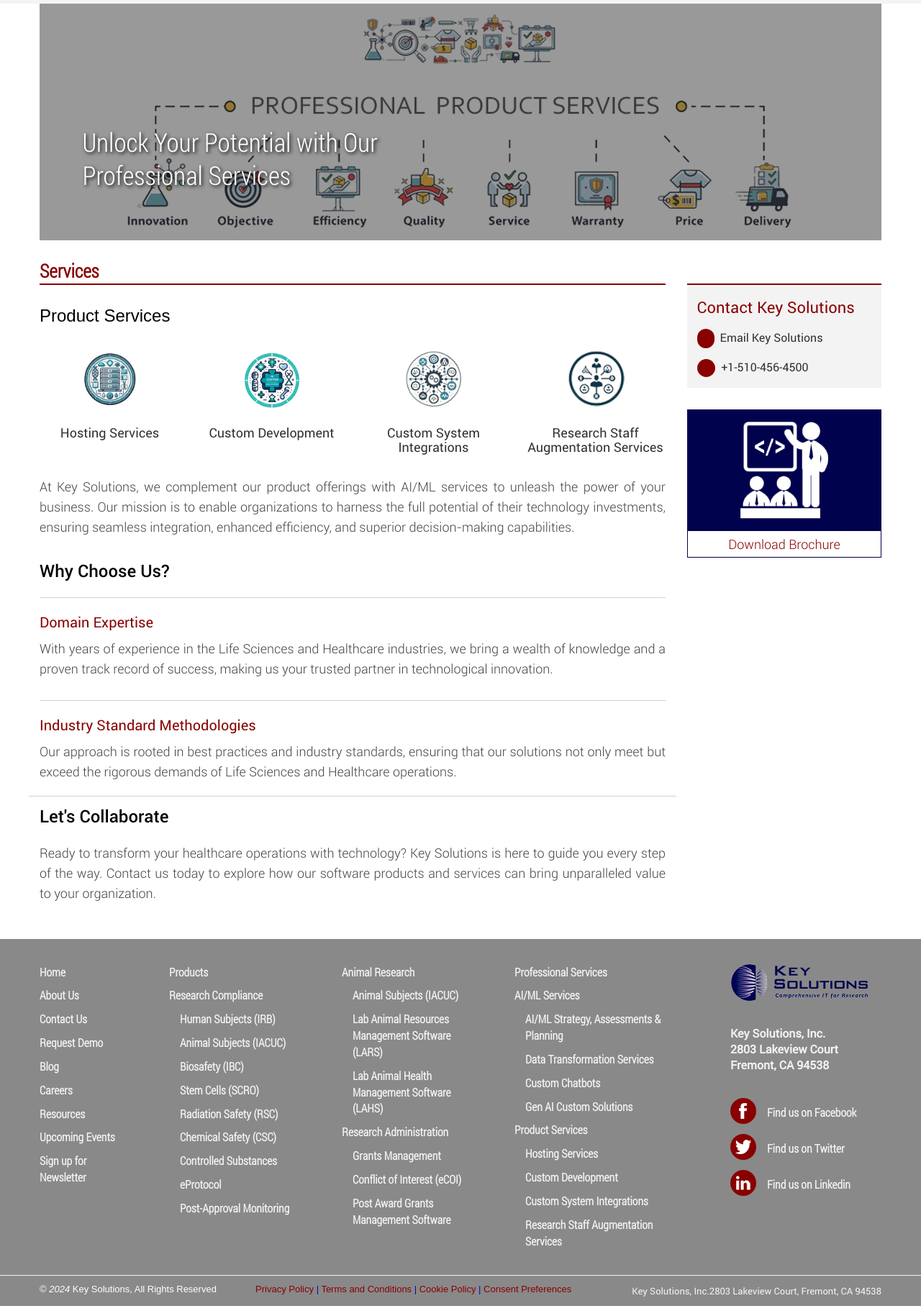
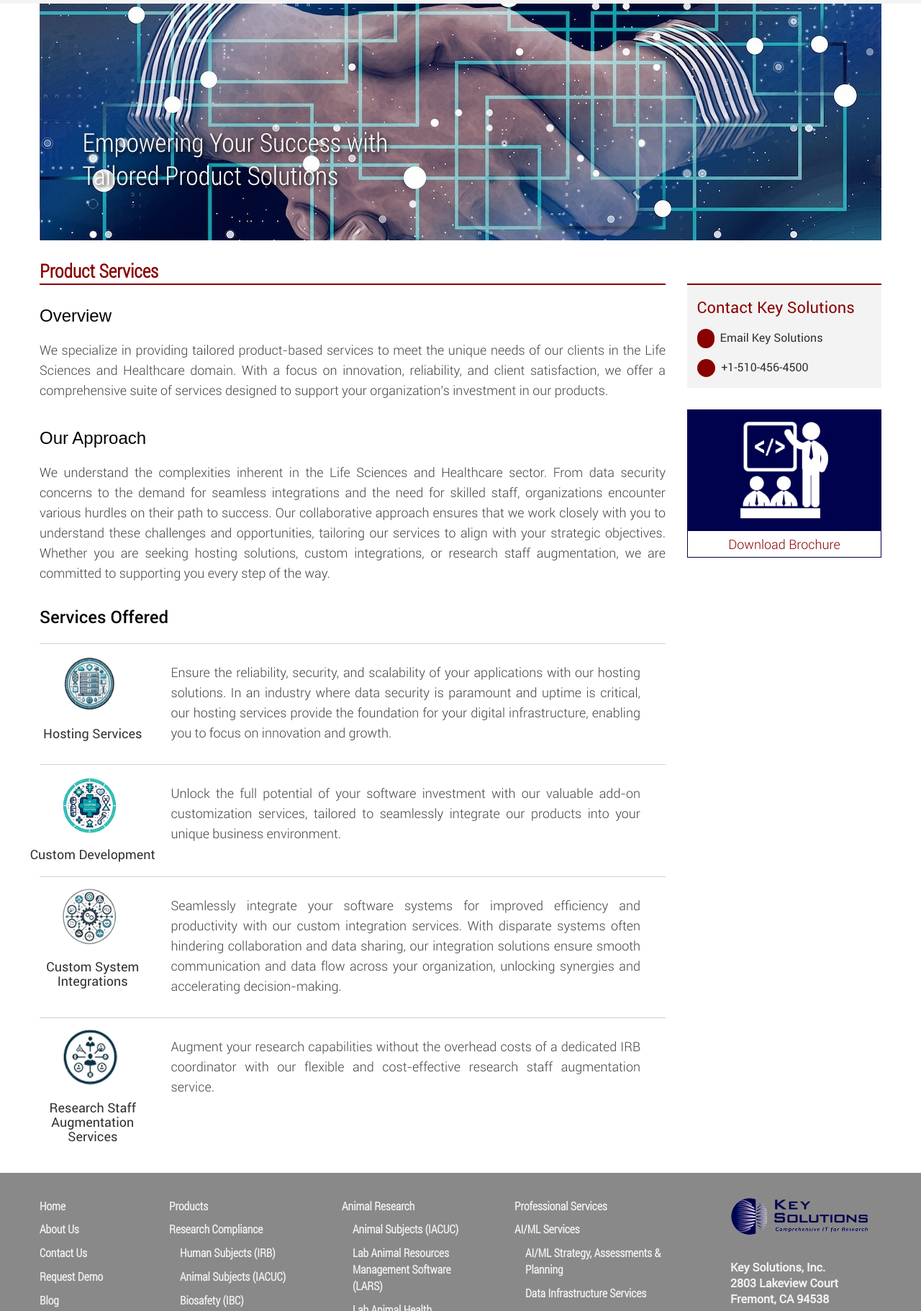
Before and after one commit to tlsuppliertemplates/KeySolutionsV0, a plain HTML site: page product-services-page.html in a window 1280 px wide. Shown: the part 104-1926 px from the top of the page at 72% size. Drawn offline with Linux system fonts and the light colour scheme; a script that the page names is missing; some icons are missing.

Commit message:
Add files via upload

```diff
--- a/product-services-page.html
+++ b/product-services-page.html
@@ -6,7 +6,7 @@
 <head>
 <meta charset="utf-8">
 <meta name="viewport" content="width=device-width, initial-scale=1">
-<title>Professtional Services | Key Solutions</title>
+<title>Product Services | Key Solutions</title>
 <meta name="description" content="Key Solutions product suite is a system for configurable workflow automation."/>
 <link rel="canonical" href="products.html"/>
 <link rel="icon" type="image/png" sizes="16x16" href="images/favicon-16x16.png">
@@ -351,7 +351,7 @@ border-style:none;
                       <a href="ai-ml-strategy-planning.html">AI/ML Strategy, Assessments & Planning </a>
                     </li>
                     <li>
-                      <a href="data-infrastructure-services.html">Data Transformation Services </a>
+                      <a href="data-infrastructure-services.html">Data Infrastructure Services</a>
                     </li>
                     <li>
                       <a href="custom-chatbots.html"> Custom Chatbots</a>
@@ -398,10 +398,10 @@ border-style:none;
   <div class="container top_padding">
     <div class="row">
       <div class="col-xs-12 col-sm-12 col-md-12 col-lg-12">
-        <div class="aboutus_banner"> <img src="images/professional-product-service.jpg" alt="Key Solutions Product">
+        <div class="aboutus_banner"> <img src="images/product-service-index.jpg" alt="Key Solutions Product">
           <div class="inner_banner_text hidden-xs">
             <div class="col-sm-11 col-md-9 col-lg-9 text-left">
-              <h1><span>Unlock Your Potential with Our Professional Services</span></h1>
+              <h1><span>Empowering Your Success with Tailored Product Solutions</span></h1>
             </div>
           </div>
         </div>
@@ -418,87 +418,81 @@ border-style:none;
       <div class="row">
         <div class="col-xs-12 col-sm-8 col-md-9 col-lg-9">
           <div class="titles">
-            <h1><span>Services</span> </h1>
+            <h1><span>Product Services</span> </h1>
           </div>
           <div class="row">
-            <div class="col-xs-12 col-sm-12 col-md-12 col-lg-12">
-              <div class="">
-                <h3>Product Services</h3>
+            <div>
+              <div class="col-xs-12 col-sm-12 col-md-12 col-lg-12">
+                <h3>Overview</h3>
               </div>
-              <div class="row">
-                <div class="col-xs-12 col-sm-3 col-md-3 col-lg-3">
-                  <div class="inner_products"> <a href="hosting-services.html">
-				          <img src="images/ps-icon6.png"  class="img-responsive product_img1" style="background-color:inherit; border-radius:inherit;" alt="img">
-                    <h3 class="product_title">Hosting Services</h3>
-                    </a> </div>
-                </div>
-                <div class="col-xs-12 col-sm-3 col-md-3 col-lg-3">
-                  <div class="inner_products"> <a href="custom-development.html">
-				          <img src="images/ps-icon7.png"  class="img-responsive product_img1" style="background-color:inherit; border-radius:inherit;" alt="img">
-                    <h3 class="product_title">Custom Development</h3>
-                    </a> </div>
-                </div>
-                <div class="col-xs-12 col-sm-3 col-md-3 col-lg-3">
-                  <div class="inner_products"> <a href="custom-system-integrations.html">
-				          <img src="images/ps-icon8.png"  class="img-responsive product_img1" style="background-color:inherit; border-radius:inherit;" alt="img">
-                    <h3 class="product_title">Custom System Integrations</h3>
-                    </a> </div>
-                </div>
-                <div class="col-xs-12 col-sm-3 col-md-3 col-lg-3">
-                  <div class="inner_products"> <a href="research-administration-services.html">
-				          <img src="images/ps-icon9.png"  class="img-responsive product_img1" style="background-color:inherit; border-radius:inherit;" alt="img">
-                    <h3 class="product_title">Research Staff Augmentation Services</h3>
-                    </a> </div>
-                </div>
+              <div class="col-xs-12 col-sm-12 col-md-12 col-lg-12">
+                <p>We specialize in providing tailored product-based services to meet the unique needs of our clients in the Life Sciences and Healthcare domain. With a focus on innovation, reliability, and client satisfaction, we offer a comprehensive suite of services designed to support your organization's investment in our products.</p>
               </div>
             </div>
-            <div class="col-xs-12 col-sm-12 col-md-12 col-lg-12">
-              <!-- <h3 class="title_h3"><span>Overview</span></h3> -->
-              <p>
-                At Key Solutions, we complement our product
-offerings with AI/ML services to unleash the power
-of your business.
-                Our mission is to enable organizations to harness the full potential of their technology investments, ensuring seamless integration, enhanced efficiency, and superior decision-making capabilities.</p>
+            <div>
+              <div class="col-xs-12 col-sm-12 col-md-12 col-lg-12">
+                <h3>Our Approach</h3>
+              </div>
+              <div class="col-xs-12 col-sm-12 col-md-12 col-lg-12">
+                <p>We understand the complexities inherent in the Life Sciences and Healthcare sector. From data security concerns to the demand for seamless integrations and the need for skilled staff, organizations encounter various hurdles on their path to success. Our collaborative approach ensures that we work closely with you to understand these challenges and opportunities, tailoring our services to align with your strategic objectives. Whether you are seeking hosting solutions, custom integrations, or research staff augmentation, we are committed to supporting you every step of the way.</p>
+              </div>
             </div>
 
-            <!-- <div class="col-xs-12 col-sm-12 col-md-12 col-lg-12 feature_text">
-              <h3 class="title_h3 feature_h3"><span>Our Services</span></h3>
-              <div class="contact1 contact3"><h2>AI/ML Innovation</h2> </div>
-              <p style="width:100%;">Leveraging our deep domain knowledge and technical expertise, we provide AI and machine learning services that transform your data into actionable insights, enabling you to make informed decisions and stay ahead in the competitive healthcare landscape.</p>
-
-              <div class="contact1 contact3"><h2>Data Infrastructure Services</h2></div>
-              <p style="width:100%;">Our Data Infrastructure Services streamline data management by unifying silos, transforming raw data into actionable insights, and providing advanced visualization tools to facilitate quick and informed decision-making.</p>
-
-              <div class="contact1 contact3"><h2>Integration Solutions</h2></div>
-              <p style="width:100%;">We offer comprehensive services to integrate our software products seamlessly with your existing applications, creating a unified and efficient ecosystem that drives productivity and growth.</p>
-
-              <div class="contact1 contact3"><h2>Custom Development</h2></div>
-              <p style="width:100%;">Our team of experts develops tailor-made solutions that align with your specific operational needs, helping you to streamline processes, manage risks effectively, and achieve operational excellence.</p>
-
-              <div class="contact1 contact3"><h2>Staffing Support</h2></div>
-              <p style="width:100%;">We understand the critical importance of having the right talent to manage and execute your projects. Our staffing services offer dedicated support to complement your team, ensuring you have the skilled professionals you need to succeed.</p>
-            </div> -->
-
             <div class="col-xs-12 col-sm-12 col-md-12 col-lg-12 feature_text">
-              <h3 class="title_h3 feature_h3"><span>Why Choose Us?</span></h3>
-              <!-- <div class="contact1 contact3"><h2>AI/ML Proficiency</h2> </div> -->
-              <!-- <p style="width:100%;">At the forefront of AI and machine learning in Life Sciences and Healthcare, we excel in applying these technologies to solve complex challenges, optimize workflows, provide better insights and unlock new opportunities for growth and improvement.</p>  -->
-              <!-- <img src="images/ps-icon1.png" class="img-responsive" alt="img">  -->
-
-              <div class="contact1 contact3"><h2>Domain Expertise</h2></div>
-              <p style="width:100%;">With years of experience in the Life Sciences and Healthcare industries, we bring a wealth of knowledge and a proven track record of success, making us your trusted partner in technological innovation.</p>
-              <!-- <img src="images/ps-icon2.png" class="img-responsive" alt="img">  -->
-
-              <div class="contact1 contact3"><h2>Industry Standard Methodologies</h2></div>
-              <p style="width:100%;">Our approach is rooted in best practices and industry standards, ensuring that our solutions not only meet but exceed the rigorous demands of Life Sciences and Healthcare operations.</p>
-              <!-- <img src="images/ps-icon3.png" class="img-responsive" alt="img">  -->
+              <h3 class="title_h3 feature_h3"><span>Services Offered</span></h3>
+              <div>
+                <div>
+                  <div class="inner_products contact3"> <a href="hosting-services.html">
+				          <img src="images/ps-icon6.png" class="img-responsive product_img1" style="background-color:inherit; border-radius:inherit;" alt="img">
+                  </a> </div>
+                </div>
+                <div class="col-xs-12 col-sm-3 col-md-3 col-lg-3" style="margin-top: -15px; text-align: center; margin-left: -35pX;">
+                  <a href="hosting-services.html">
+                  <h3 class="product_title">Hosting Services</h3>
+                  </a>
+                </div>
+                <p style="width:75%; margin-top: -85px;">Ensure the reliability, security, and scalability of your applications with our hosting solutions. In an industry where data security is paramount and uptime is critical, our hosting services provide the foundation for your digital infrastructure, enabling you to focus on innovation and growth.</p>
+              </div>
+              <div>
+                <div>
+                  <div class="inner_products contact3"> <a href="custom-development.html">
+				          <img src="images/ps-icon7.png" class="img-responsive product_img1" style="background-color:inherit; border-radius:inherit;" alt="img">
+                  </a> </div>
+                </div>
+                <div class="col-xs-12 col-sm-3 col-md-3 col-lg-3" style="margin-top: -15px; text-align: center; margin-left: -35pX;">
+                  <a href="custom-development.html">
+                  <h3 class="product_title">Custom Development</h3>
+                  </a>
+                </div>
+                <p style="width:75%; margin-top: -85px;">Unlock the full potential of your software investment with our valuable add-on customization services, tailored to seamlessly integrate our products into your unique business environment.</p>
+              </div>
+              <div>
+                <div>
+                  <div class="inner_products contact3"> <a href="custom-system-integrations.html">
+				          <img src="images/ps-icon8.png" class="img-responsive product_img1" style="background-color:inherit; border-radius:inherit;" alt="img">
+                  </a> </div>
+                </div>
+                <div class="col-xs-12 col-sm-3 col-md-3 col-lg-3" style="margin-top: -15px; text-align: center; margin-left: -35pX;">
+                  <a href="custom-system-integrations.html">
+                  <h3 class="product_title">Custom System Integrations</h3>
+                  </a>
+                </div>
+                <p style="width:75%; margin-top: -85px;">Seamlessly integrate your software systems for improved efficiency and productivity with our custom integration services. With disparate systems often hindering collaboration and data sharing, our integration solutions ensure smooth communication and data flow across your organization, unlocking synergies and accelerating decision-making.</p>
+              </div>
+              <div>
+                <div>
+                  <div class="inner_products contact3"> <a href="research-administration-services.html">
+				          <img src="images/ps-icon9.png" class="img-responsive product_img1" style="background-color:inherit; border-radius:inherit;" alt="img">
+                  </a> </div>
+                </div>
+                <div class="col-xs-12 col-sm-3 col-md-3 col-lg-3" style="margin-top: -15px; text-align: center; margin-left: -35pX;">
+                  <a href="research-administration-services.html">
+                  <h3 class="product_title">Research Staff Augmentation Services</h3>
+                  </a>
+                </div>
+                <p style="width:75%; margin-top: -85px;">Augment your research capabilities without the overhead costs of a dedicated IRB coordinator with our flexible and cost-effective research staff augmentation service.</p>
+              </div>
             </div>
-
-            <div class="col-xs-12 col-sm-12 col-md-12 col-lg-12 feature_text" style="border-top: 1px solid #d1d1d1;">
-              <h3 class="title_h3 feature_h3"><span>Let's Collaborate</span></h3>
-              <p style="width:100%;">Ready to transform your healthcare operations with technology? Key Solutions is here to guide you every step of the way. Contact us today to explore how our software products and services can bring unparalleled value to your organization.</p>
-            </div>
-
           </div>
         </div>
         <div class="col-xs-12 col-sm-4 col-md-3 col-lg-3">
@@ -589,7 +583,7 @@ of your business.
             <a href="ai-ml-strategy-planning.html" class="research-compliance">AI/ML Strategy, Assessments & Planning </a>
           </li>
           <li>
-            <a href="data-infrastructure-services.html" class="research-compliance">Data Transformation Services </a>
+            <a href="data-infrastructure-services.html" class="research-compliance">Data Infrastructure Services</a>
           </li>
           <li>
             <a href="custom-chatbots.html" class="research-compliance"> Custom Chatbots</a>
```
Also changed, not shown: ai-ml-services.html (+66 -70 lines), custom-chatbots.html (+8 -3 lines), custom-development.html (+1 -1 lines), custom-system-integrations.html (+1 -1 lines), gen-ai-custom-solutions.html (+6 -6 lines), hosting-services.html (+1 -1 lines), professional-services.html (+1 -1 lines), research-administration-services.html (+5 -5 lines), images/customised-banner.jpg (added), images/hosting-services-banner.jpg (added), images/product-service-index.jpg (added).
